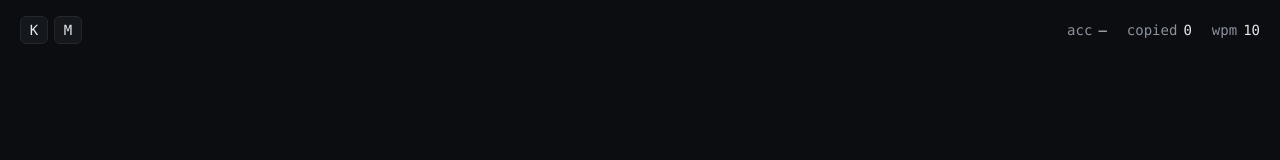
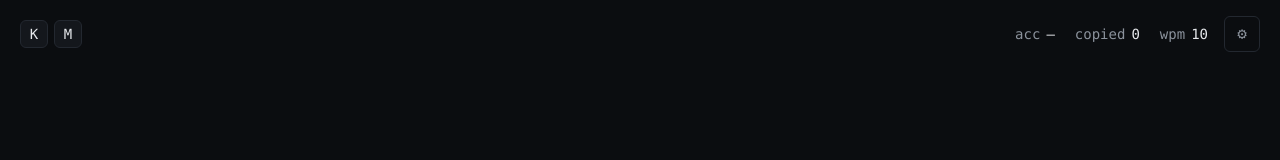
Before and after one commit to dydx404/ditdah, a React (Vite) app: page / in a window 1280 px wide. Shown: the top 160 px of the page. Built offline with nearby package versions, Linux system fonts and the light colour scheme.

Commit message:
Add persisted practice settings

```diff
--- a/src/App.tsx
+++ b/src/App.tsx
@@ -7,7 +7,7 @@
  * answer. `baseRef` is the progress at session start; lifetime stats = base +
  * this session (recomputed each save, so it never double-counts).
  */
-import { useCallback, useEffect, useRef, useState } from 'react'
+import { useCallback, useEffect, useMemo, useRef, useState } from 'react'
 import type { ToneEngine } from '@/core/audio/types'
 import { WebAudioToneEngine } from '@/core/audio'
 import type { Trainer } from '@/core/trainer/types'
@@ -16,7 +16,8 @@ import { createProgressStore } from '@/core/storage'
 import type { Progress, ProgressStore } from '@/core/storage/types'
 import { PracticeScreen } from '@/ui/PracticeScreen'
 import { mergeSessionIntoProgress } from '@/app/progress'
-import { DEFAULT_TIMING, DEFAULT_TRAINER } from '@/app/config'
+import { DEFAULT_TRAINER } from '@/app/config'
+import { loadSettings, saveSettings, type Settings } from '@/app/settings'
 
 function App() {
   const engineRef = useRef<ToneEngine | null>(null)
@@ -28,6 +29,16 @@ function App() {
   // Progress loaded at session start; fixed for the whole session.
   const baseRef = useRef<Progress | null>(null)
   const [trainer, setTrainer] = useState<Trainer | null>(null)
+  const [settings, setSettings] = useState<Settings>(() => loadSettings())
+  const initialSettingsRef = useRef(settings)
+  const timing = useMemo(
+    () => ({
+      charWpm: settings.charWpm,
+      effectiveWpm: settings.effectiveWpm,
+      toneHz: settings.toneHz,
+    }),
+    [settings],
+  )
 
   useEffect(() => {
     let cancelled = false
@@ -41,6 +52,11 @@ function App() {
       setTrainer(
         createTrainer({
           ...DEFAULT_TRAINER,
+          timing: {
+            charWpm: initialSettingsRef.current.charWpm,
+            effectiveWpm: initialSettingsRef.current.effectiveWpm,
+            toneHz: initialSettingsRef.current.toneHz,
+          },
           initialUnlockCount,
           seed: Math.floor(Math.random() * 0xffffffff),
         }),
@@ -50,6 +66,10 @@ function App() {
       cancelled = true
     }
   }, [])
+
+  useEffect(() => {
+    engineRef.current?.setVolume(settings.volume)
+  }, [settings.volume])
 
   const handleAnswered = useCallback(() => {
     const store = storeRef.current
@@ -61,6 +81,11 @@ function App() {
     )
     void store.save(next)
   }, [trainer])
+
+  const handleSettingsChange = useCallback((next: Settings) => {
+    setSettings(next)
+    saveSettings(next)
+  }, [])
 
   if (!trainer) {
     return (
@@ -74,7 +99,9 @@ function App() {
     <PracticeScreen
       trainer={trainer}
       engine={engineRef.current}
-      timing={DEFAULT_TIMING}
+      timing={timing}
+      settings={settings}
+      onSettingsChange={handleSettingsChange}
       onAnswered={handleAnswered}
     />
   )
--- /dev/null
+++ b/src/app/settings.ts
@@ -0,0 +1,115 @@
+import { DEFAULT_TIMING } from './config'
+
+const SETTINGS_KEY = 'ditdah:settings'
+
+export interface Settings {
+  readonly charWpm: number
+  readonly effectiveWpm: number
+  readonly toneHz: number
+  readonly volume: number
+}
+
+export const DEFAULT_SETTINGS: Settings = {
+  ...DEFAULT_TIMING,
+  volume: 0.7,
+}
+
+export function loadSettings(): Settings {
+  try {
+    const storage = getStorage()
+    if (storage === null) {
+      return DEFAULT_SETTINGS
+    }
+
+    const raw = storage.getItem(SETTINGS_KEY)
+    if (raw === null) {
+      return DEFAULT_SETTINGS
+    }
+
+    const parsed: unknown = JSON.parse(raw)
+    if (!isRecord(parsed)) {
+      return DEFAULT_SETTINGS
+    }
+
+    return normalizeSettings(parsed)
+  } catch {
+    return DEFAULT_SETTINGS
+  }
+}
+
+export function saveSettings(settings: Settings): void {
+  try {
+    const storage = getStorage()
+    if (storage === null) {
+      return
+    }
+
+    storage.setItem(SETTINGS_KEY, JSON.stringify(normalizeSettings(settings)))
+  } catch {
+    // Settings are nice-to-have; the practice loop should still run without storage.
+  }
+}
+
+export function normalizeSettings(value: Partial<Settings>): Settings {
+  const charWpm = clampInteger(
+    numberOrDefault(value.charWpm, DEFAULT_SETTINGS.charWpm),
+    10,
+    40,
+  )
+  const effectiveWpm = clampInteger(
+    numberOrDefault(value.effectiveWpm, DEFAULT_SETTINGS.effectiveWpm),
+    5,
+    charWpm,
+  )
+
+  return {
+    charWpm,
+    effectiveWpm,
+    toneHz: clampNumber(
+      numberOrDefault(value.toneHz, DEFAULT_SETTINGS.toneHz),
+      400,
+      1000,
+    ),
+    volume: clampNumber(
+      numberOrDefault(value.volume, DEFAULT_SETTINGS.volume),
+      0,
+      1,
+    ),
+  }
+}
+
+function getStorage(): Storage | null {
+  try {
+    if (typeof localStorage !== 'undefined') {
+      return localStorage
+    }
+  } catch {
+    // Continue to the window.localStorage fallback below.
+  }
+
+  try {
+    if (typeof window !== 'undefined' && window.localStorage !== undefined) {
+      return window.localStorage
+    }
+  } catch {
+    // Storage access can throw in restricted browser contexts.
+  }
+
+  return null
+}
+
+function numberOrDefault(value: unknown, fallback: number): number {
+  return typeof value === 'number' && Number.isFinite(value) ? value : fallback
+}
+
+function clampInteger(value: number, min: number, max: number): number {
+  return clampNumber(Math.round(value), min, max)
+}
+
+function clampNumber(value: number, min: number, max: number): number {
+  return Math.min(max, Math.max(min, value))
+}
+
+function isRecord(value: unknown): value is Record<string, unknown> {
+  return typeof value === 'object' && value !== null && !Array.isArray(value)
+}
--- a/src/ui/PracticeScreen.tsx
+++ b/src/ui/PracticeScreen.tsx
@@ -6,8 +6,9 @@
  * a pure view over the session (and easy to point at the real trainer once #5
  * lands, in place of the dev stub).
  */
-import { useEffect } from 'react'
+import { useEffect, useState } from 'react'
 import { AnimatePresence, motion } from 'motion/react'
+import type { Settings } from '@/app/settings'
 import type { TimingConfig } from '@/core/morse/types'
 import type { ToneEngine } from '@/core/audio/types'
 import type { AnswerResult, Trainer } from '@/core/trainer/types'
@@ -16,11 +17,14 @@ import { StatsBar } from './components/StatsBar'
 import { ListeningIndicator } from './components/ListeningIndicator'
 import { FeedbackReveal } from './components/FeedbackReveal'
 import { UnlockToast } from './components/UnlockToast'
+import { SettingsPanel } from './SettingsPanel'
 
 interface PracticeScreenProps {
   trainer: Trainer
   engine: ToneEngine
   timing: TimingConfig
+  settings: Settings
+  onSettingsChange: (settings: Settings) => void
   /** Called after each scored answer (the app persists progress). */
   onAnswered?: (result: AnswerResult) => void
 }
@@ -29,10 +33,13 @@ export function PracticeScreen({
   trainer,
   engine,
   timing,
+  settings,
+  onSettingsChange,
   onAnswered,
 }: PracticeScreenProps) {
   const session = useTrainerSession({ trainer, engine, timing, onAnswered })
   const { phase, start, replay } = session
+  const [settingsOpen, setSettingsOpen] = useState(false)
 
   // Space/Enter as controls. Space is not a valid answer key, so it's free to
   // mean "start" (idle) and "replay" (listening) without clashing with copying.
@@ -54,7 +61,27 @@ export function PracticeScreen({
   return (
     <div className="relative flex h-full flex-col">
       <UnlockToast char={session.unlockToast} onDismiss={session.dismissToast} />
-      <StatsBar unlocked={session.unlocked} summary={session.summary} />
+      <SettingsPanel
+        open={settingsOpen}
+        settings={settings}
+        onSettingsChange={onSettingsChange}
+        onClose={() => setSettingsOpen(false)}
+      />
+      <StatsBar
+        unlocked={session.unlocked}
+        summary={session.summary}
+        effectiveWpm={timing.effectiveWpm}
+        actions={
+          <button
+            type="button"
+            aria-label="Open settings"
+            onClick={() => setSettingsOpen(true)}
+            className="grid h-9 w-9 place-items-center rounded-md border border-border font-mono text-muted transition hover:text-text"
+          >
+            ⚙
+          </button>
+        }
+      />
 
       <main className="grid flex-1 place-items-center px-6">
         <AnimatePresence mode="wait">
--- /dev/null
+++ b/src/ui/SettingsPanel.tsx
@@ -0,0 +1,132 @@
+import type { Settings } from '@/app/settings'
+import { normalizeSettings } from '@/app/settings'
+
+interface SettingsPanelProps {
+  open: boolean
+  settings: Settings
+  onSettingsChange: (settings: Settings) => void
+  onClose: () => void
+}
+
+export function SettingsPanel({
+  open,
+  settings,
+  onSettingsChange,
+  onClose,
+}: SettingsPanelProps) {
+  if (!open) {
+    return null
+  }
+
+  const update = (patch: Partial<Settings>) => {
+    onSettingsChange(normalizeSettings({ ...settings, ...patch }))
+  }
+
+  return (
+    <div className="fixed inset-0 z-30">
+      <button
+        type="button"
+        aria-label="Close settings"
+        className="absolute inset-0 h-full w-full cursor-default bg-bg/70"
+        onClick={onClose}
+      />
+      <aside
+        aria-label="Settings"
+        className="absolute right-0 top-0 flex h-full w-full max-w-sm flex-col border-l border-border bg-surface p-5 shadow-2xl"
+      >
+        <div className="mb-6 flex items-center justify-between gap-4">
+          <div>
+            <h2 className="font-mono text-lg font-semibold text-text">Settings</h2>
+            <p className="mt-1 text-sm text-muted">Tune the sound, keep the rhythm.</p>
+          </div>
+          <button
+            type="button"
+            aria-label="Close settings"
+            onClick={onClose}
+            className="grid h-9 w-9 place-items-center rounded-md border border-border font-mono text-muted transition hover:text-text"
+          >
+            x
+          </button>
+        </div>
+
+        <div className="flex flex-col gap-6">
+          <SettingSlider
+            label="Character speed"
+            value={settings.charWpm}
+            min={10}
+            max={40}
+            step={1}
+            display={`${settings.charWpm} WPM`}
+            onChange={(charWpm) => update({ charWpm })}
+          />
+          <SettingSlider
+            label="Overall speed"
+            value={settings.effectiveWpm}
+            min={5}
+            max={settings.charWpm}
+            step={1}
+            display={`${settings.effectiveWpm} WPM`}
+            onChange={(effectiveWpm) => update({ effectiveWpm })}
+          />
+          <SettingSlider
+            label="Sidetone"
+            value={settings.toneHz}
+            min={400}
+            max={1000}
+            step={10}
+            display={`${settings.toneHz} Hz`}
+            onChange={(toneHz) => update({ toneHz })}
+          />
+          <SettingSlider
+            label="Volume"
+            value={settings.volume}
+            min={0}
+            max={1}
+            step={0.05}
+            display={`${Math.round(settings.volume * 100)}%`}
+            onChange={(volume) => update({ volume })}
+          />
+        </div>
+      </aside>
+    </div>
+  )
+}
+
+interface SettingSliderProps {
+  label: string
+  value: number
+  min: number
+  max: number
+  step: number
+  display: string
+  onChange: (value: number) => void
+}
+
+function SettingSlider({
+  label,
+  value,
+  min,
+  max,
+  step,
+  display,
+  onChange,
+}: SettingSliderProps) {
+  return (
+    <label className="flex flex-col gap-2">
+      <span className="flex items-baseline justify-between gap-4 font-mono text-sm">
+        <span className="text-muted">{label}</span>
+        <span className="tabular-nums text-text">{display}</span>
+      </span>
+      <input
+        type="range"
+        aria-label={label}
+        value={value}
+        min={min}
+        max={max}
+        step={step}
+        onChange={(event) => onChange(Number(event.currentTarget.value))}
+        className="w-full accent-accent"
+      />
+    </label>
+  )
+}
--- a/src/ui/components/StatsBar.tsx
+++ b/src/ui/components/StatsBar.tsx
@@ -3,14 +3,22 @@
  * Shows the letters you're working on and the two numbers that matter
  * (accuracy + how many you've copied). Deliberately quiet; the loop is the star.
  */
+import type { ReactNode } from 'react'
 import type { SessionSummary } from '@/core/trainer/types'
 
 interface StatsBarProps {
   unlocked: readonly string[]
   summary: SessionSummary
+  effectiveWpm?: number
+  actions?: ReactNode
 }
 
-export function StatsBar({ unlocked, summary }: StatsBarProps) {
+export function StatsBar({
+  unlocked,
+  summary,
+  effectiveWpm = summary.effectiveWpm,
+  actions,
+}: StatsBarProps) {
   const accuracy = Math.round(summary.accuracy * 100)
   return (
     <header className="flex w-full items-center justify-between gap-4 px-5 py-4">
@@ -24,6 +32,7 @@ export function StatsBar({ unlocked, summary }: StatsBarProps) {
           </span>
         ))}
       </div>
+      <div className="flex items-center gap-4">
         <dl className="flex items-center gap-5 font-mono text-sm">
           <div className="flex items-baseline gap-1.5">
             <dt className="text-muted">acc</dt>
@@ -37,9 +46,11 @@ export function StatsBar({ unlocked, summary }: StatsBarProps) {
           </div>
           <div className="flex items-baseline gap-1.5">
             <dt className="text-muted">wpm</dt>
-          <dd className="tabular-nums text-text">{summary.effectiveWpm}</dd>
+            <dd className="tabular-nums text-text">{effectiveWpm}</dd>
           </div>
         </dl>
+        {actions}
+      </div>
     </header>
   )
 }
```
Also changed, not shown: 3 other files (tests, documents, lock files or other folders). Lines whose indentation alone changed are shown as unchanged.
